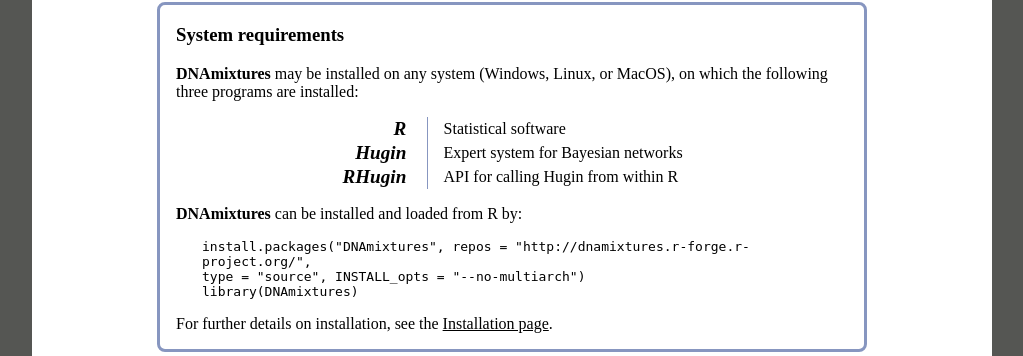
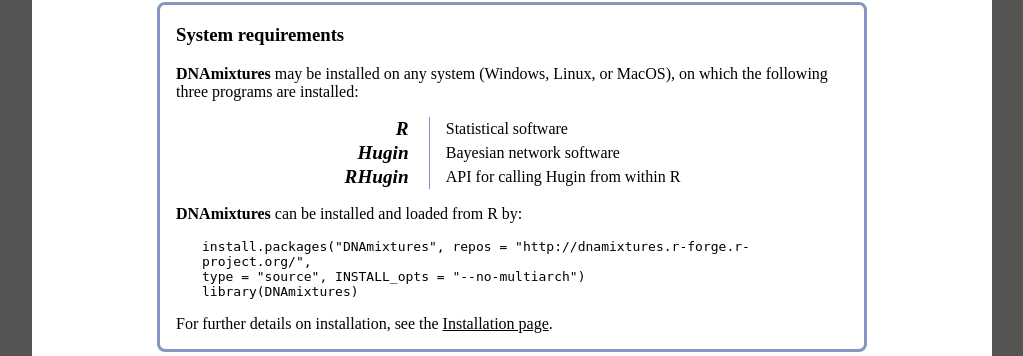
Before and after one commit to rforge/dnamixtures, a PHP site: page / in a window 1280 px wide. Shown: the part 729-1085 px from the top of the page, without its empty margins (128-1151 px from the left). Run offline with PHP 8.4, Linux system fonts and the light colour scheme.

Commit message:
git-svn-id: svn://svn.r-forge.r-project.org/svnroot/dnamixtures@31 edb9625f-4e0d-4859-8d74-9fd3b1da38cb

```diff
--- a/www/main.php
+++ b/www/main.php
@@ -28,7 +28,7 @@
 </dl>
 
 <dl> <dt>Efficient exact computation</dt>
- <dd>Runs on a standard desktop or laptop</dd>
+<dd>Runs on a standard desktop or laptop</dd>
 <dd>Allows a higher number of contributors </dd>
 </dl>
 
@@ -60,8 +60,7 @@ installed:</p>
   </tr>
   <tr>
     <th><a class="reqtitle"
-    href="http://www.hugin.com">Hugin</a></th><td>Expert system for
-    Bayesian networks</td>
+    href="http://www.hugin.com">Hugin</a></th><td>Bayesian network software</td>
   </tr>
   <tr>
     <th><a class="reqtitle"
```
